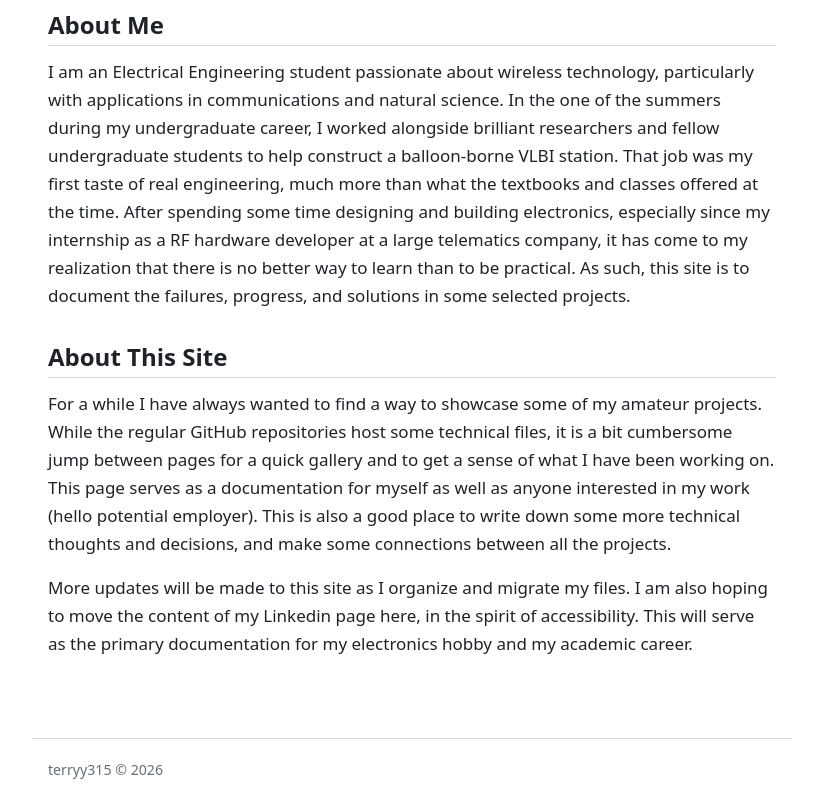
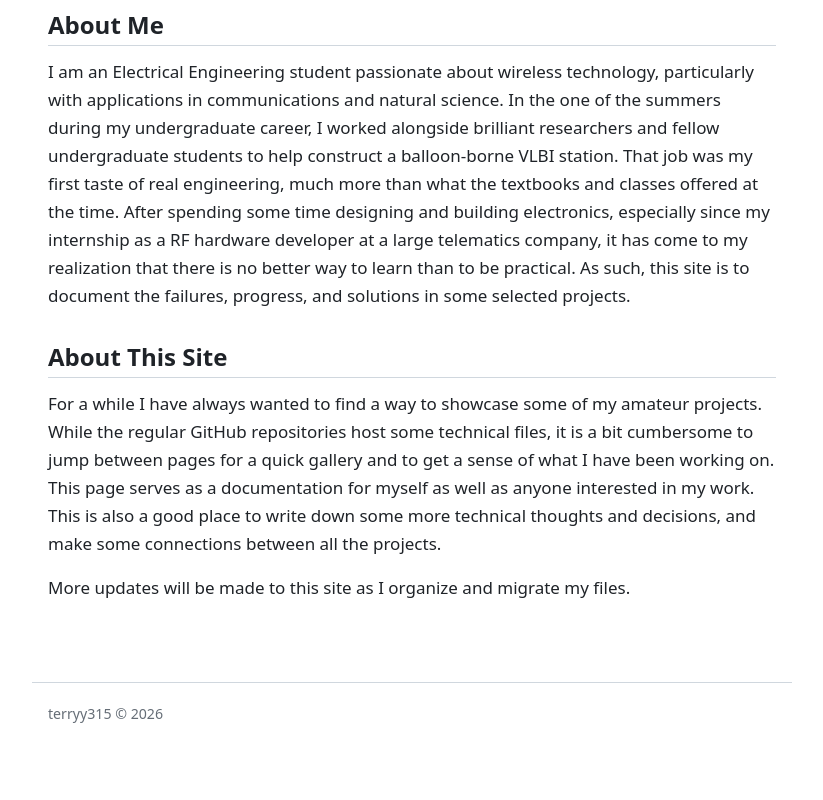
Before and after one commit to Terryy315/terryy315.github.io, a plain HTML site: page index.html in a window 1280 px wide. Shown: the part 823-1623 px from the top of the page, without its empty margins (228-1051 px from the left). After the commit the page ends 1566 px from the top, so only its background shows below. Drawn offline with Linux system fonts and the light colour scheme; files that its build step writes are made by us from their sources.

Commit message:
fixed wording

```diff
--- a/index.html
+++ b/index.html
@@ -44,10 +44,10 @@
       <h2>About This Site</h2>
       <p>
         For a while I have always wanted to find a way to showcase some of my amateur projects. While the regular GitHub repositories host some technical files,
-	it is a bit cumbersome jump between pages for a quick gallery and to get a sense of what I have been working on. This page serves as a documentation for myself as well as anyone interested in my work (hello potential employer).
+	it is a bit cumbersome to jump between pages for a quick gallery and to get a sense of what I have been working on. This page serves as a documentation for myself as well as anyone interested in my work.
 	This is also a good place to write down some more technical thoughts and decisions, and make some connections between all the projects.
       </p>
-      More updates will be made to this site as I organize and migrate my files. I am also hoping to move the content of my Linkedin page here, in the spirit of accessibility. This will serve as the primary documentation for my electronics hobby and my academic career.
+      More updates will be made to this site as I organize and migrate my files.
       <p></p>
 
 
```
